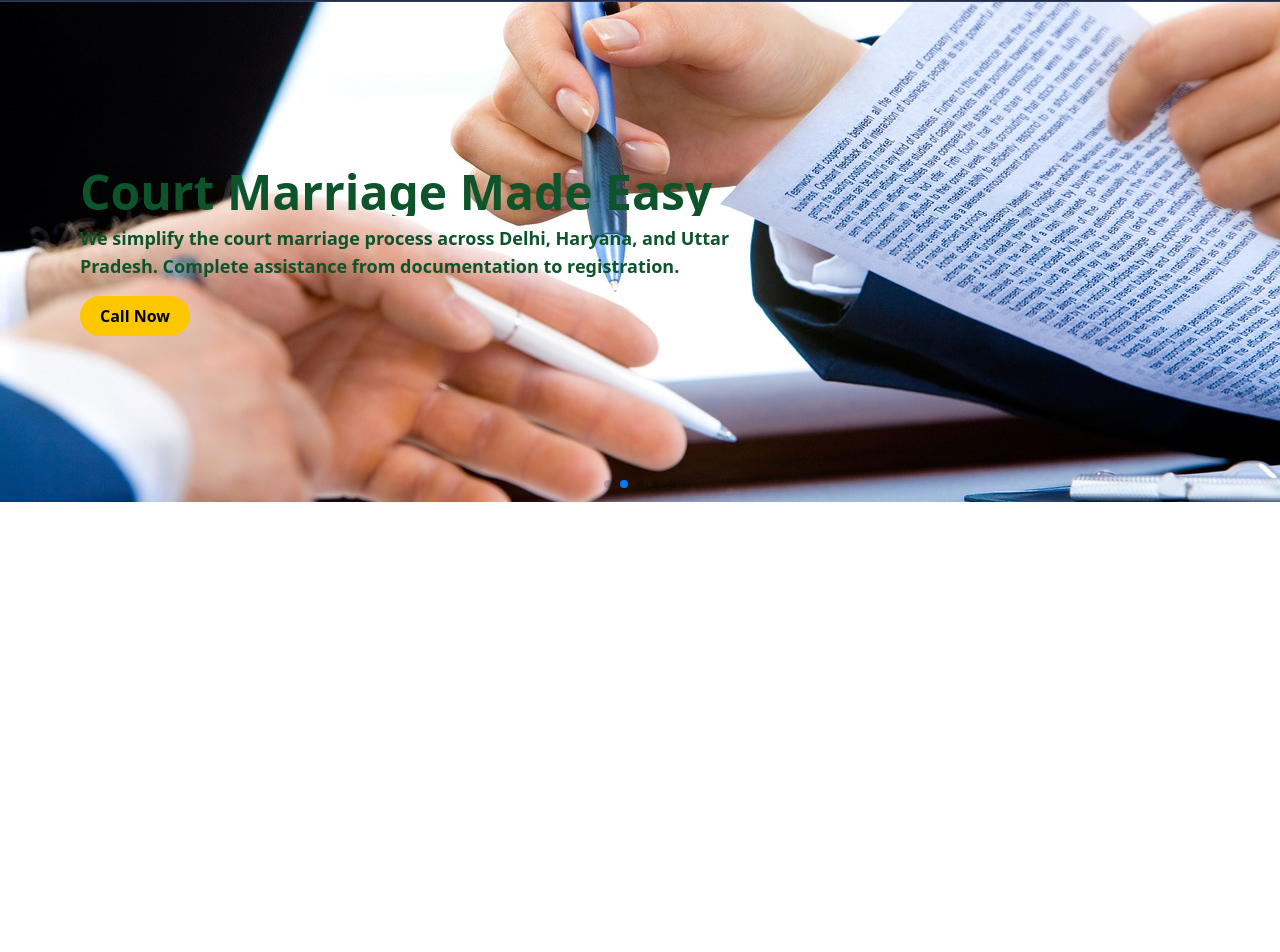
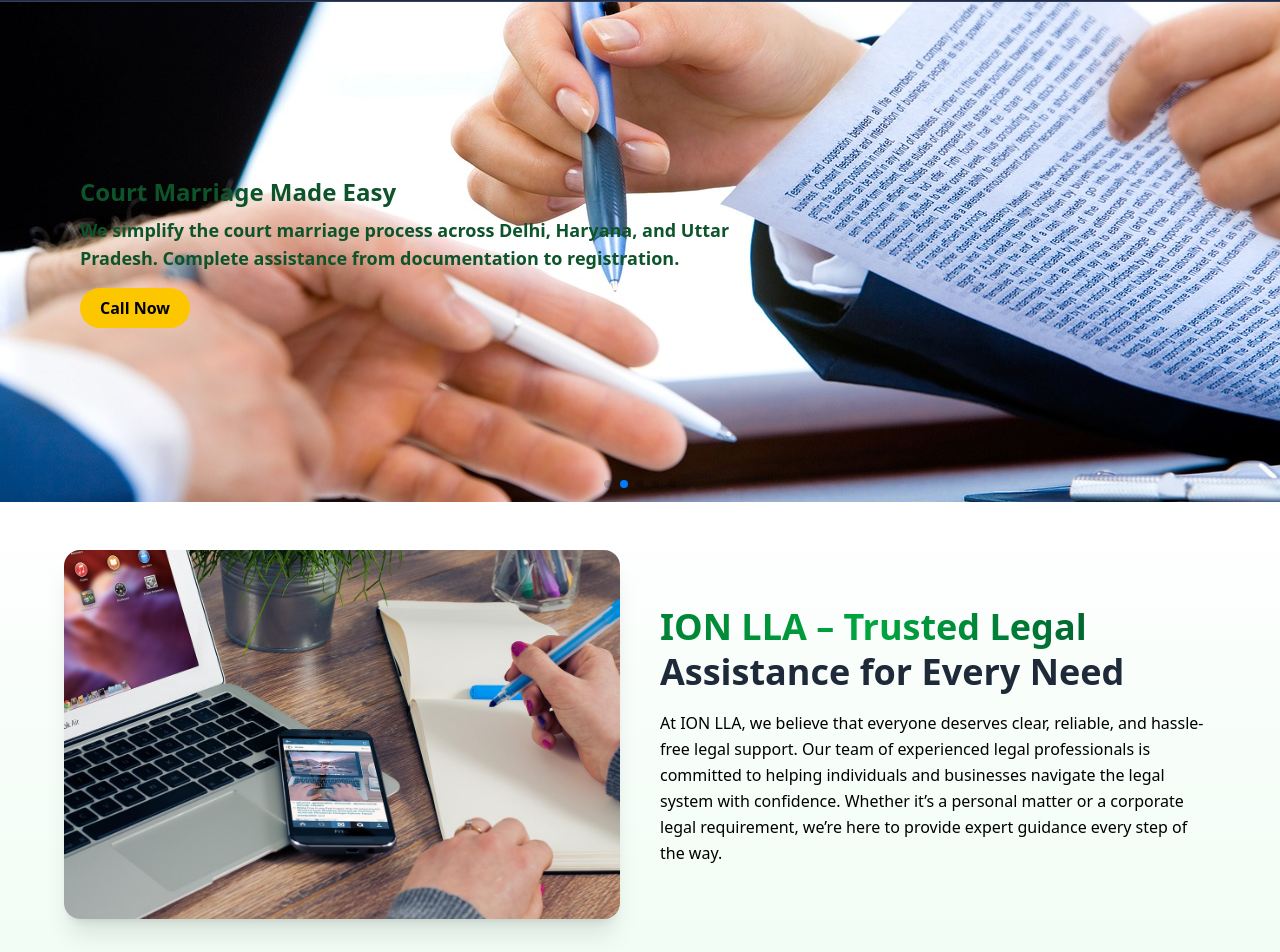
Before and after one commit to Rakhimunger/ion-lla-project, a React (Vite) app: page / in a window 1280 px wide. Shown: the part 83-1035 px from the top of the page. Before the commit the page ends 800 px from the top, so only its background shows below. Built offline with nearby package versions, Linux system fonts and the light colour scheme.

Commit message:
created new page

```diff
--- a/src/App.jsx
+++ b/src/App.jsx
@@ -1,6 +1,6 @@
 import React from "react";
 import Navbar from "./Components/Navbar";
-import Home from "./Components/Pages/Home";
+import Home from "./Components/HomeFiles/Home";
 
 import { Routes, Route } from "react-router-dom";
 
--- a/src/Components/Footer.jsx
+++ /dev/null
@@ -1,7 +0,0 @@
-import React from 'react'
-
-export default function Footer() {
-  return (
-    <div>Footer</div>
-  )
-}
--- /dev/null
+++ b/src/Components/HomeFiles/Home.jsx
@@ -0,0 +1,14 @@
+import React from "react";
+import Sliders from "../../Components/Pages/Sliders";
+import LegalIntroSection from "../../Components/Pages/LegalIntroSection";
+
+function Home() {
+  return (
+    <div>
+      <Sliders />
+      <LegalIntroSection />
+    </div>
+  );
+}
+
+export default Home;
--- a/src/Components/Pages/About.jsx
+++ /dev/null
@@ -1,11 +0,0 @@
-import React from 'react'
-
-function About() {
-  return (
-    <div>
-
-    </div>
-  )
-}
-
-export default About
--- a/src/Components/Pages/Contact.jsx
+++ /dev/null
@@ -1,9 +0,0 @@
-import React from 'react'
-
-function Contact() {
-  return (
-    <div>Contact</div>
-  )
-}
-
-export default Contact
--- /dev/null
+++ b/src/Components/Pages/LegalIntroSection.jsx
@@ -0,0 +1,53 @@
+import React from "react";
+import image3 from "../../assets/Images/image3.jpg";
+import { motion } from "framer-motion";
+
+const LegalIntroSection = () => {
+  return (
+    <section className="bg-gradient-to-b from-white to-green-50 py-12 px-4 sm:px-6 lg:px-16">
+      <div className="max-w-7xl mx-auto grid md:grid-cols-2 gap-10 items-center">
+        {/* Image Section */}
+        <motion.div
+          initial={{ opacity: 0, y: 40 }}
+          whileInView={{ opacity: 1, y: 0 }}
+          transition={{ duration: 0.6 }}
+          viewport={{ once: true }}
+          className="rounded-2xl overflow-hidden shadow-xl hover:shadow-2xl transform hover:scale-105 transition duration-500 ease-in-out"
+        >
+          <img
+            src={image3}
+            alt="Legal Help"
+            className="w-full h-full object-cover"
+          />
+        </motion.div>
+
+        {/* Text Section */}
+        <motion.div
+          initial={{ opacity: 0, x: 40 }}
+          whileInView={{ opacity: 1, x: 0 }}
+          transition={{ duration: 0.6, delay: 0.2 }}
+          viewport={{ once: true }}
+          className="text-green-900"
+        >
+          <h2 className="text-2xl sm:text-3xl md:text-4xl font-extrabold leading-tight mb-4 text-gray-800">
+            <span className="bg-clip-text text-transparent bg-gradient-to-r from-green-700 via-green-600 to-green-800">
+              ION LLA – Trusted Legal
+            </span>{" "}
+            Assistance for Every Need
+          </h2>
+
+          <p className="text-black text-sm sm:text-base leading-relaxed mt-2">
+            At ION LLA, we believe that everyone deserves clear, reliable, and
+            hassle-free legal support. Our team of experienced legal
+            professionals is committed to helping individuals and businesses
+            navigate the legal system with confidence. Whether it’s a personal
+            matter or a corporate legal requirement, we’re here to provide
+            expert guidance every step of the way.
+          </p>
+        </motion.div>
+      </div>
+    </section>
+  );
+};
+
+export default LegalIntroSection;
--- a/src/Components/Pages/Service.jsx
+++ /dev/null
@@ -1,9 +0,0 @@
-import React from 'react'
-
-export default function Service() {
-  return (
-    <div>
-
-    </div>
-  )
-}
--- a/src/Components/Pages/Home.jsx
+++ b/src/Components/Pages/Sliders.jsx
@@ -44,7 +44,7 @@ const slides = [
   },
 ];
 
-const ImageSlider = () => {
+const Sliders = () => {
   const [activeIndex, setActiveIndex] = useState(0);
 
   return (
@@ -53,7 +53,7 @@ const ImageSlider = () => {
         spaceBetween={0}
         slidesPerView={1}
         pagination={{ clickable: true }}
-        autoplay={{ delay: 3000, disableOnInteraction: false }}
+        autoplay={{ delay: 4000, disableOnInteraction: false }}
         loop={true}
         modules={[Autoplay, Pagination]}
         onSlideChange={(swiper) => setActiveIndex(swiper.realIndex)}
@@ -76,7 +76,7 @@ const ImageSlider = () => {
                   transition={{ duration: 0.8 }}
                   className="absolute inset-0 flex flex-col justify-center px-4 sm:px-10 md:px-20 text-left"
                 >
-                  <h2 className="text-base sm:text-lg md:text-5xl font-bold text-green-900 max-w-full whitespace-nowrap overflow-hidden text-ellipsis">
+                  <h2 className="text-base sm:text-lg md:text-2xl font-bold text-green-900 max-w-full whitespace-nowrap overflow-hidden text-ellipsis">
                     {slide.title}
                   </h2>
                   <p className="mt-2 text-sm sm:text-base md:text-lg text-green-900 font-semibold max-w-2xl">
@@ -98,4 +98,4 @@ const ImageSlider = () => {
   );
 };
 
-export default ImageSlider;
+export default Sliders;
--- a/src/Components/Pages/Whyus.jsx
+++ /dev/null
@@ -1,7 +0,0 @@
-import React from 'react'
-
-export default function Whyus() {
-  return (
-    <div>Whyus</div>
-  )
-}
```
